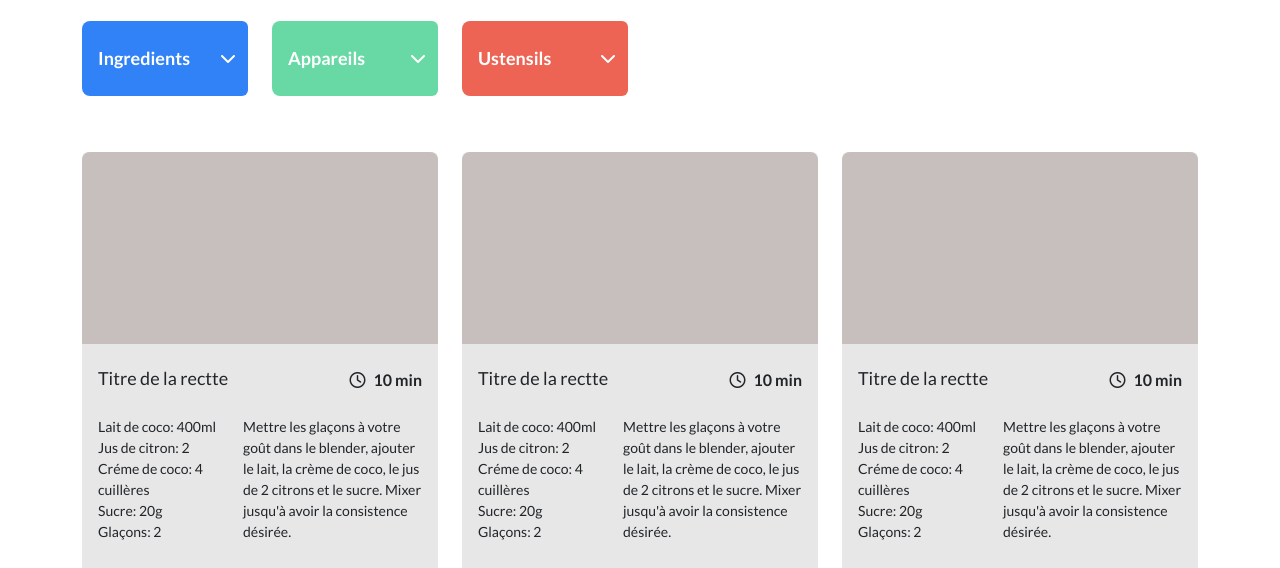
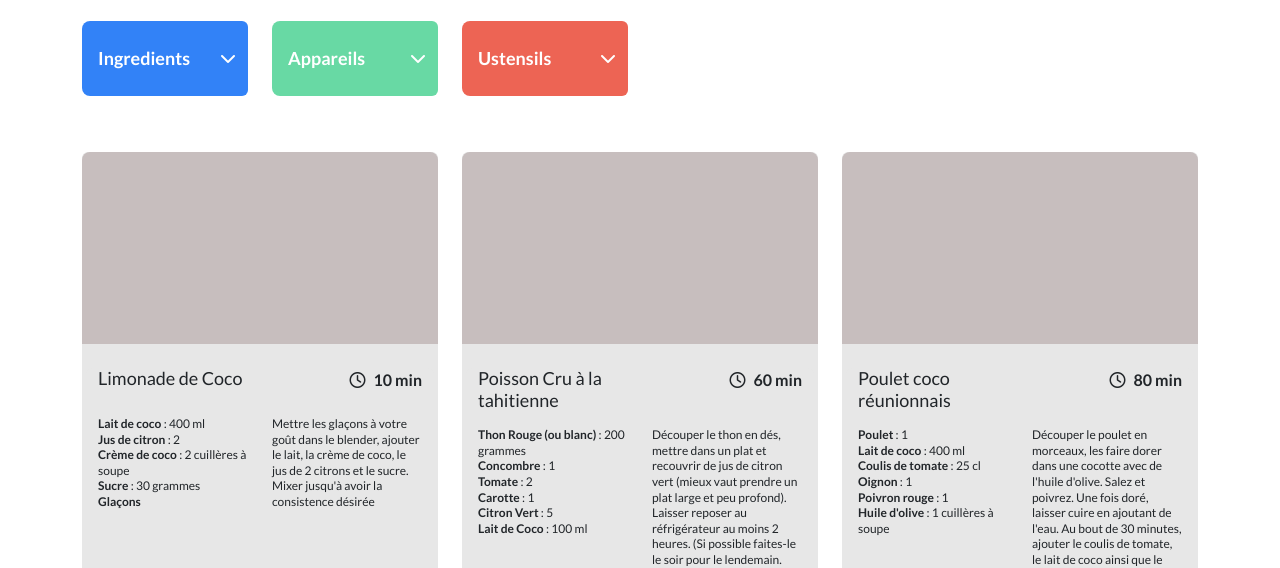
Before and after one commit to hisarandre/LESPETITSPLATS, a website with bundled scripts: page index.html in a window 1280 px wide. Shown: the part 234-802 px from the top of the page. Built offline with nearby package versions, Linux system fonts and the light colour scheme.

Commit message:
Display each recipe card with data

```diff
--- a/index.html
+++ b/index.html
@@ -110,103 +110,27 @@
         </section>
 
         <!--RECIPES SECTION-->
-        <section class="row row-cols-1 row-cols-md-2 row-cols-lg-3 g-4 my-4" id="recipes-section">
+        <section class="row row-cols-1 row-cols-md-2 row-cols-lg-3 g-4 my-4" id="recipes-section"></section>
+      </main>
+    </div>
+
+    <template id="template">
       <div class="col">
         <article class="card h-100">
           <div class="card-img"></div>
           <div class="card-body">
             <header class="row card-header my-2">
-                  <h2 class="col-8 card-title">Titre de la rectte</h2>
-                  <p class="col-4 card-timing">10 min</p>
+              <h2 class="col-7 card-title"></h2>
+              <p class="col-5 card-timing"></p>
             </header>
 
             <div class="row card-infos">
-                  <ul class="col-5 card-list list-unstyled">
-                    <li>Lait de coco: 400ml</li>
-                    <li>Jus de citron: 2</li>
-                    <li>Créme de coco: 4 cuillères</li>
-                    <li>Sucre: 20g</li>
-                    <li>Glaçons: 2</li>
-                  </ul>
-                  <p class="col-7 card-text">
-                    Mettre les glaçons à votre goût dans le blender, ajouter le lait, la crème de coco, le jus de 2 citrons et le sucre.
-                    Mixer jusqu'à avoir la consistence désirée.
-                  </p>
+              <ul class="col-6 card-list list-unstyled"></ul>
+              <p class="col-6 card-text"></p>
             </div>
           </div>
         </article>
       </div>
-          <div class="col">
-            <article class="card h-100">
-              <div class="card-img"></div>
-              <div class="card-body">
-                <header class="row card-header my-2">
-                  <h2 class="col-8 card-title">Titre de la rectte</h2>
-                  <p class="col-4 card-timing">10 min</p>
-                </header>
-
-                <div class="row card-infos">
-                  <ul class="col-5 card-list list-unstyled">
-                    <li>Lait de coco: 400ml</li>
-                    <li>Jus de citron: 2</li>
-                    <li>Créme de coco: 4 cuillères</li>
-                    <li>Sucre: 20g</li>
-                    <li>Glaçons: 2</li>
-                  </ul>
-                  <p class="col-7 card-text">
-                    Mettre les glaçons à votre goût dans le blender, ajouter le lait, la crème de coco, le jus de 2 citrons et le sucre.
-                    Mixer jusqu'à avoir la consistence désirée.
-                  </p>
-                </div>
-              </div>
-            </article>
-          </div>
-          <div class="col">
-            <article class="card h-100">
-              <div class="card-img"></div>
-              <div class="card-body">
-                <header class="row card-header my-2">
-                  <h2 class="col-8 card-title">Titre de la rectte</h2>
-                  <p class="col-4 card-timing">10 min</p>
-                </header>
-
-                <div class="row card-infos">
-                  <ul class="col-5 card-list list-unstyled">
-                    <li>Lait de coco: 400ml</li>
-                    <li>Jus de citron: 2</li>
-                    <li>Créme de coco: 4 cuillères</li>
-                    <li>Sucre: 20g</li>
-                    <li>Glaçons: 2</li>
-                  </ul>
-                  <p class="col-7 card-text">
-                    Mettre les glaçons à votre goût dans le blender, ajouter le lait, la crème de coco, le jus de 2 citrons et le sucre.
-                    Mixer jusqu'à avoir la consistence désirée.
-                  </p>
-                </div>
-              </div>
-            </article>
-          </div>
-        </section>
-      </main>
-    </div>
-
-    <template class="col">
-      <article class="card h-100">
-        <div class="card-img"></div>
-        <div class="card-body">
-          <header class="row card-header my-2">
-            <h2 class="col-8 card-title"></h2>
-            <p class="col-4 card-timing"></p>
-          </header>
-
-          <div class="row card-infos">
-            <ul class="col-5 card-list list-unstyled">
-              <li></li>
-            </ul>
-            <p class="col-7 card-text"></p>
-          </div>
-        </div>
-      </article>
     </template>
 
     <!-- App -->
--- a/sass/components/_card.scss
+++ b/sass/components/_card.scss
@@ -6,7 +6,14 @@
   }
 
   &-infos {
-    font-size: 14px;
+    font-size: 12px;
+    line-height: 1.3;
+    max-height: 9.6rem;
+  }
+
+  &-text {
+    max-height: 8.7rem;
+    overflow: hidden;
   }
 
   &-timing {
--- a/scripts/app.js
+++ b/scripts/app.js
@@ -1,9 +1,19 @@
 import { Combobox } from "./services/combobox.js";
+import { recipes } from "./data/recipes.js";
+import { Recipe } from "./models/recipe.js";
+import { RecipeCard } from "./views/recipecard.js";
 
 class App {
   constructor() {}
 
   main() {
+    recipes
+      .map((recipe) => new Recipe(recipe))
+      .forEach((recipe) => {
+        const Template = new RecipeCard(recipe);
+        Template.createRecipeCard();
+      });
+
     const combobox = new Combobox();
     combobox.render();
   }
--- a/scripts/data/recipes.js
+++ b/scripts/data/recipes.js
@@ -1,4 +1,4 @@
-const recipes = [
+export const recipes = [
   {
     id: 1,
     name: "Limonade de Coco",
@@ -20,7 +20,7 @@ const recipes = [
       },
       {
         ingredient: "Sucre",
-        quantite: 30,
+        quantity: 30,
         unit: "grammes",
       },
       {
@@ -53,7 +53,7 @@ const recipes = [
       },
       {
         ingredient: "Carotte",
-        quantite: 1,
+        quantity: 1,
       },
       {
         ingredient: "Citron Vert",
--- /dev/null
+++ b/scripts/models/recipe.js
@@ -0,0 +1,33 @@
+export class Recipe {
+  constructor(data) {
+    this._id = data.id;
+    this._name = data.name;
+    this._ingredients = data.ingredients;
+    this._time = data.time;
+    this._description = data.description;
+    this._appliance = data.appliance;
+    this._ustensils = data.ustensils;
+  }
+
+  get id() {
+    return this._id;
+  }
+  get name() {
+    return this._name;
+  }
+  get ingredients() {
+    return this._ingredients;
+  }
+  get time() {
+    return this._time;
+  }
+  get description() {
+    return this._description;
+  }
+  get appliance() {
+    return this._appliance;
+  }
+  get ustensils() {
+    return this._appliance;
+  }
+}
--- a/scripts/services/combobox.js
+++ b/scripts/services/combobox.js
@@ -48,7 +48,6 @@ export class Combobox {
 
   reset() {
     const $comboboxOpen = document.querySelectorAll(".combobox-wrapper.active").length > 0;
-
     if ($comboboxOpen) {
       this.close();
     }
--- /dev/null
+++ b/scripts/views/recipecard.js
@@ -0,0 +1,43 @@
+export class RecipeCard {
+  constructor(data) {
+    this._data = data;
+  }
+
+  createRecipeCard() {
+    const $container = document.getElementById("recipes-section");
+    const $template = document.getElementById("template");
+    const clone = $template.content.cloneNode(true);
+
+    let $title = clone.querySelector(".card-title");
+    $title.textContent = this._data.name;
+
+    let $time = clone.querySelector(".card-timing");
+    $time.textContent = `${this._data.time} min`;
+
+    let $description = clone.querySelector(".card-text");
+    $description.textContent = this._data.description;
+
+    this._data.ingredients.forEach((ingredient) => {
+      const $list = clone.querySelector(".card-list");
+      const $item = document.createElement("li");
+
+      var name = ingredient.ingredient;
+      var quantity = ingredient.quantity;
+      var unit = ingredient.unit;
+      var result;
+
+      if (quantity === undefined) {
+        result = `<strong> ${name}</strong> `;
+      } else if (unit === undefined) {
+        result = `<strong> ${name}</strong> : ${quantity} `;
+      } else {
+        result = `<strong> ${name}</strong> : ${quantity} ${unit} `;
+      }
+
+      $item.innerHTML = result;
+      $list.appendChild($item);
+    });
+
+    $container.appendChild(clone);
+  }
+}
```
Also changed, not shown: scripts/api/api.js (deleted), style/style.css, 1 other file. Lines whose indentation alone changed are shown as unchanged.
